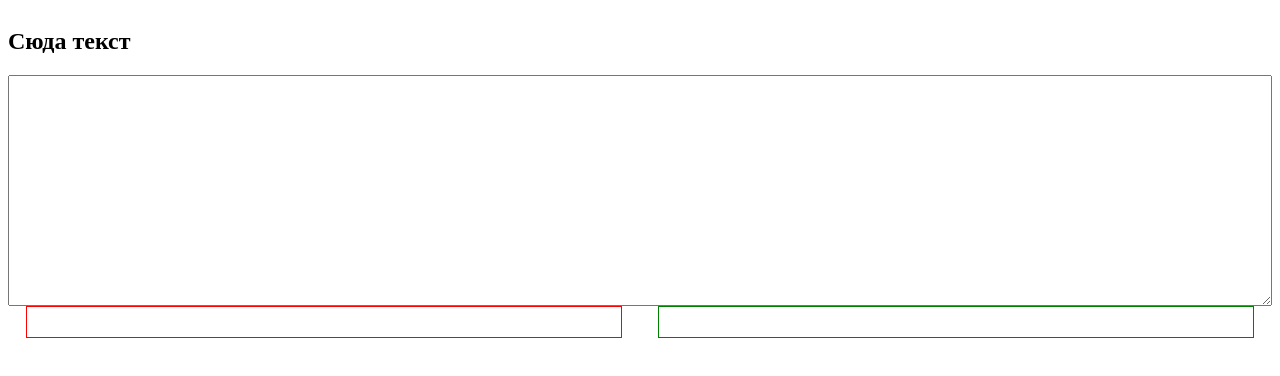
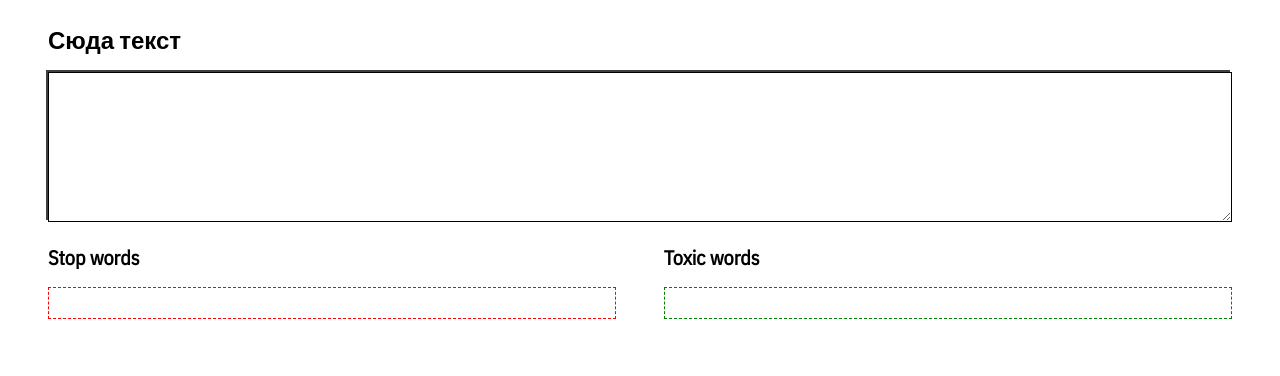
Before and after one commit to smsreader/stopwords, a website built with webpack: page src/index.html in a window 1280 px wide. Built offline with nearby package versions, Linux system fonts and the light colour scheme; a web font is replaced by a local one.

Commit message:
Added styles

```diff
--- a/src/index.html
+++ b/src/index.html
@@ -8,14 +8,24 @@
 	<link href="https://fonts.googleapis.com/css?family=Forum" rel="stylesheet">
 </head>
 <body>
-	<form class="sections" name="checkWords">
-		<h2>Сюда текст</h2>
-		<textarea cols="10" rows="15" name="inputText"></textarea>
-		<div class='resultBox'>
-			<div class='stopResult'></div>
-			<div class='toxicResult'></div>
-		</div>
-	</form>
-	<script src="<%= htmlWebpackPlugin.files.chunks.main.entry %>"></script>
+	<div class="father">
+		<form class="sections" name="checkWords">
+			<h1>Сюда текст</h1>
+			<div class="input">
+				<textarea class="input__text" name="inputText"></textarea>
+			</div>
+			<div class='container'>
+				<div class="result">
+					<h2>Stop words</h2>
+					<div class='result__stop'></div>
+				</div>
+				<div class="result">
+					<h2>Toxic words</h2>
+					<div class='result__toxic'></div>
+				</div>
+			</div>
+		</form>
+		<script src="<%= htmlWebpackPlugin.files.chunks.main.entry %>"></script>
+	</div>
 </body>
 </html>
--- a/src/script.js
+++ b/src/script.js
@@ -2,8 +2,8 @@ import {stopWordsArray} from './scripts/stopwords';
 import {toxicWordsArray} from './scripts/toxicwords';
 
 const myForm = document.forms[0];
-const stopResult = document.querySelector('.stopResult');
-const toxicResult = document.querySelector('.toxicResult');
+const result__stop = document.querySelector('.result__stop');
+const result__toxic = document.querySelector('.result__toxic');
 const stopBtn = document.querySelector('.stopBtn');
 const toxicBtn = document.querySelector('.toxicBtn');
 
@@ -40,19 +40,19 @@ myForm.elements.inputText.addEventListener('input', function(){
     let newString = "";
     let textToCheck = myForm.elements.inputText.value;
     for (let j = 0; j < stopWordsArray.length; j++) {
-        newString = checkWord(textToCheck, stopWordsArray[j], 'stopWord');
+        newString = checkWord(textToCheck, stopWordsArray[j], 'word--stop');
         textToCheck = newString;
     }
-    stopResult.innerHTML = newString;
+    result__stop.innerHTML = newString;
 });
 myForm.elements.inputText.addEventListener('input', function(){
     let newString = "";
     let textToCheck = myForm.elements.inputText.value;
     for (let j = 0; j < toxicWordsArray.length; j++) {
-        newString = checkWord(textToCheck, toxicWordsArray[j], 'toxic');
+        newString = checkWord(textToCheck, toxicWordsArray[j], 'word--toxic');
         textToCheck = newString;
     }
-    toxicResult.innerHTML = newString;
+    result__toxic.innerHTML = newString;
 });
 let str = 'Stop Word & Expression Validator 2.0';
 console.log ( '%c%s', 'color: green; font: 14px/1 Tahoma;', str );
--- a/src/scripts/toxicwords.js
+++ b/src/scripts/toxicwords.js
@@ -5,7 +5,6 @@ export const toxicWordsArray = [
     'основным способом коммуникации', 'расставлять приоритеты', 'непонятный момент', 'непонятные моменты', 'непонятному моменту', 'непонятным моментам',
     'грядущие', 'грядущий', 'грядущего', 'грядущих', 'грядущему', 'грядущим', 'мотивировать', 'мотивирую', 'мотивируем', 'мотивируешь', 'мотивируете',
     'мотивирует', 'мотивируют', 'мотивировал', 'мотивировала', 'мотивировало', 'мотивировали', 'в самом начале', 'тщательно отобранный', 'тщательно отобранные',
-    'тщательно отобрано', 'тщательно отобранная', 'тщательно отобранного', 'тщательно отобранным', 'тщательно отобранных', 'за рубежом',
-    'ниже', 'выше', 'нужный вам', 'нужная вам', 'нужное вам', 'нужные вам', 'нужного вам', 'нужной вам', 'нужных вам', 'нужному вам',
-    'нужным вам', 'нужную вам', 'нужными вам', 'нужном вам'
+    'тщательно отобрано', 'тщательно отобранная', 'тщательно отобранного', 'тщательно отобранным', 'тщательно отобранных', 'в частности' ,
+    'позволяет', 'позволяют'
 ];
--- a/src/style.css
+++ b/src/style.css
@@ -1,27 +1,74 @@
+@import url('https://fonts.googleapis.com/css?family=IBM+Plex+Sans+Condensed');
+
+:root {
+    --mh30: 30px;
+}
+
+h1, h2, .stop-word, .result {
+    font-family: 'IBM Plex Sans Condensed', sans-serif;
+}
+
+h1 {
+    font-size: 24px;
+}
+
+h2 {
+    font-size: 20px;
+}
+
+.father {
+    padding: 0 40px;
+}
+
 .sections {
     display: flex;
     flex-direction: column;
 }
-.toxic {
+
+.container {
+    display: flex;
+    width: 100%;
+    justify-content: space-between;
+    margin-top: 5px;
+}
+
+
+.result {
+    width: 48%;
+}
+
+.result__stop {
+    border: 1px dashed red;
+    min-height: var(--mh30);
+}
+.result__toxic {
+    border: 1px dashed green;
+    min-height: var(--mh30);
+}
+
+.word--toxic {
     color: #003300;
     background-color: hsl(120, 40%, 80%);
 }
-.stopWord {
+.word--stop {
     color: #330000;
     background-color: hsl(0, 40%, 80%);
 }
-.resultBox {
+
+.input {
     display: flex;
     width: 100%;
-    justify-content: space-around;
+    flex-basis: auto;
 }
-.stopResult {
-    border: 1px solid red;
-    width: 47%;
-    min-height: 30px;
+
+.input__text {
+    width: 100%;
+    height: 150px;
+    border: 1px solid #000;
+    box-shadow: -2px -2px 0px 0px rgba(0,0,0,0.75);
 }
-.toxicResult {
-    border: 1px solid green;
-    width: 47%;
-    min-height: 30px;
+.input__text:focus {
+    outline: none !important;
+    border:2px solid black;
+    box-shadow: 2px 2px 0px 0px rgba(0,0,0,0.75);
 }
```
